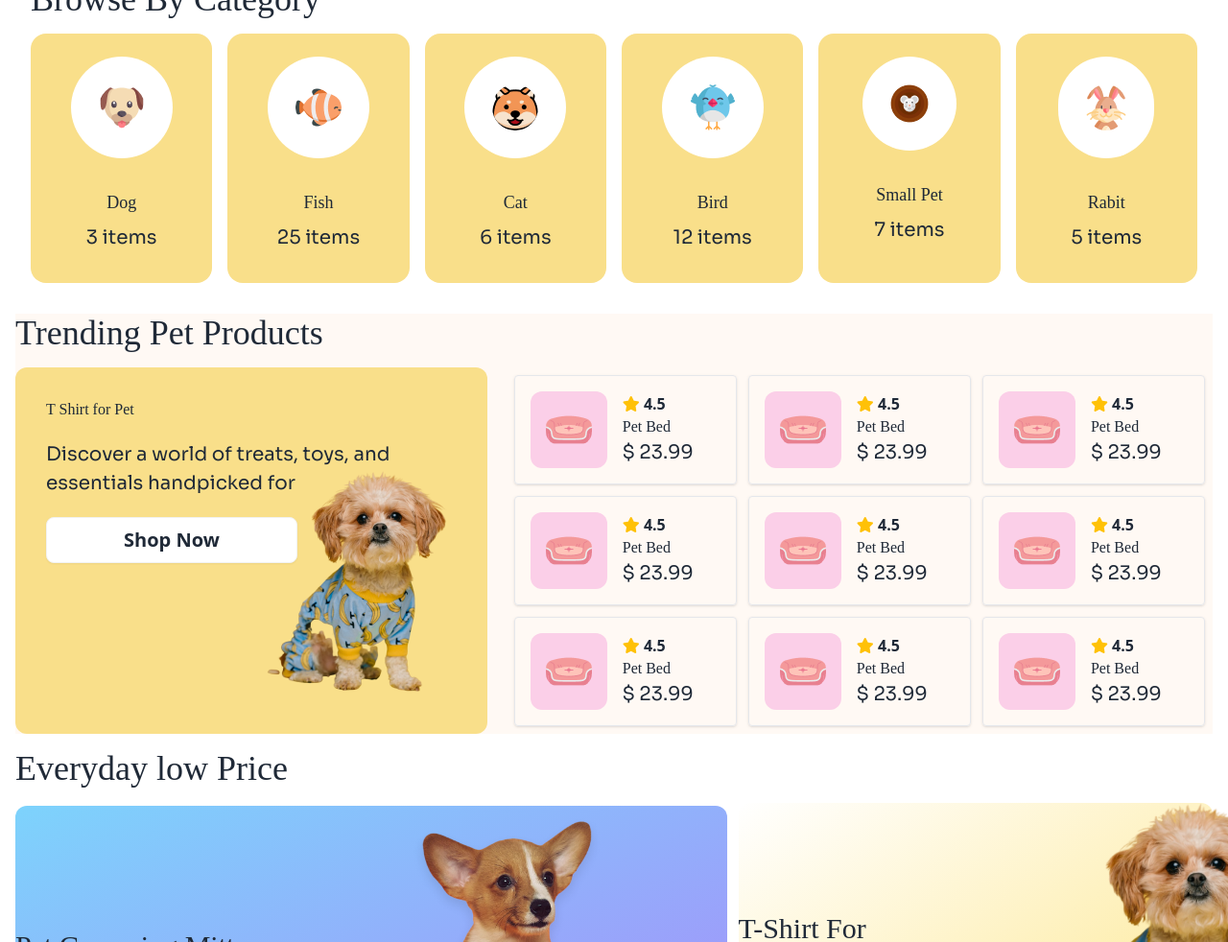
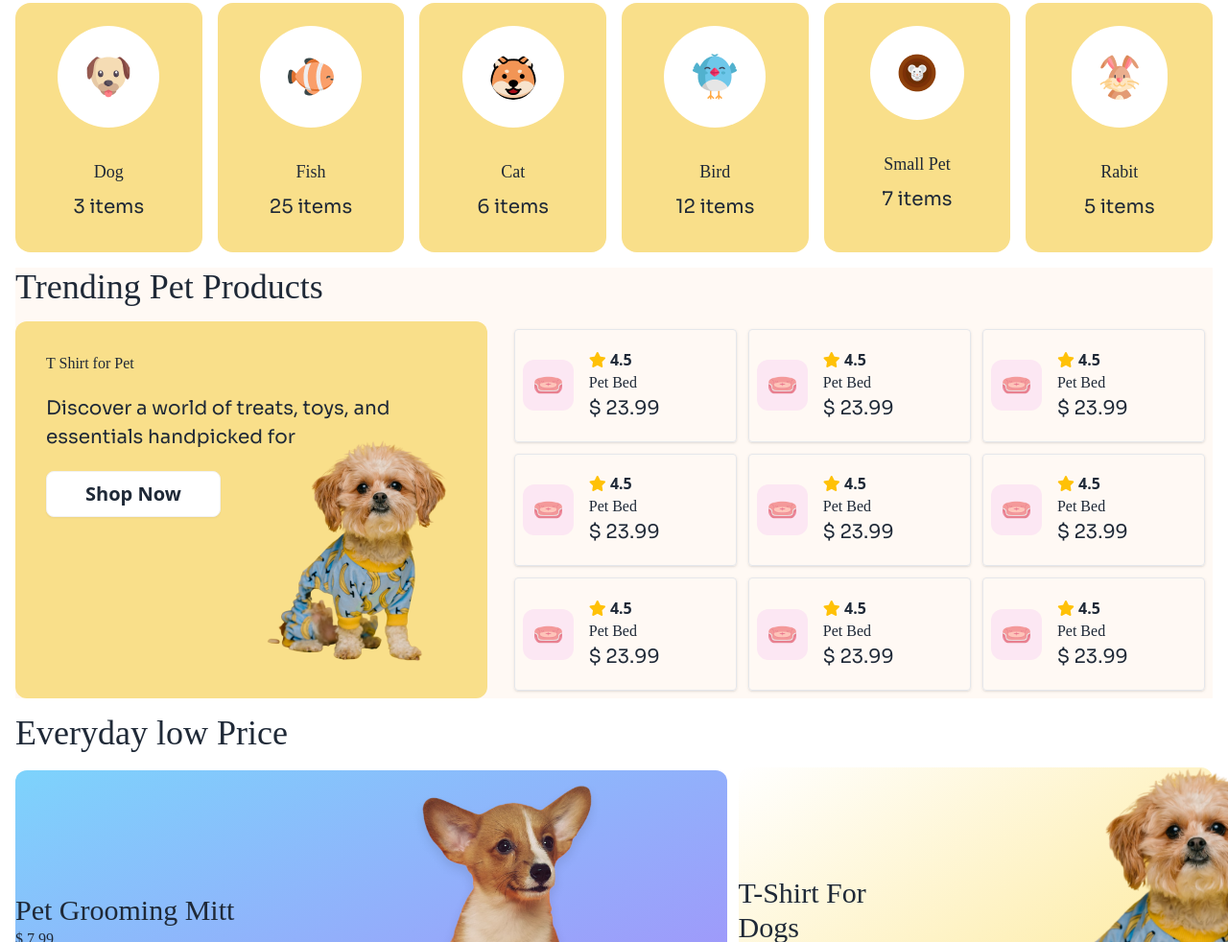
Before and after one commit to ashiful2002/b11-assignment-3, a plain HTML site: page index.html in a window 1280 px wide. Shown: the part 1250-2232 px from the top of the page at 96% size. Drawn offline with nearby package versions, Linux system fonts and the light colour scheme; a web font is replaced by a local one.

Commit message:
fixed some bugs

```diff
--- a/index.html
+++ b/index.html
@@ -68,10 +68,11 @@
 
         <section class=" my-[76px] flex flex-col p-2">
 
-            <div class="z-20">
+            <div class="z-20 ">
                 <h1 class="md:w-[681px] text-[30px] md:text-[56px]">Pamper Your Pet, Because They Deserve the
-                    <span class="animation"> Best Care of you</span>
+                    <span class="animation"> Best Care and Love</span>
                 </h1>
+
                 <p class="md:w-[681px] md:text-[1.25rem]">Discover a world of treats, toys, and essentials handpicked
                     for your
                     furry friends. Shop now and make
@@ -84,8 +85,8 @@
         </section>
 
         <!-- Category section -->
-        <section class="p-4">
-            <!-- # -->
+        <section class="">
+            <!--  -->
             <h1 class="text-2xl md:text-4xl my-4">Browse By Category</h1>
             <div class="grid grid-cols-2 sm:grid-cols-3 md:grid-cols-6 gap-4">
                 <!-- card -->
@@ -158,15 +159,15 @@
                 <div class="bg-[#F9DF8A] rounded-xl p-8 w-full md:w-2/5">
                     <h2>T Shirt for Pet</h2>
                     <p class="my-5">Discover a world of treats, toys, and essentials handpicked for </p>
-                    <button class="btn bg-white px-20 text-[20px]">Shop Now</button>
-                    <img class="ml-56 md:ml-56 -mt-44" src="./assets/cute-pet-small.png" alt="cute pet small">
+                    <button class="btn bg-white px-10 text-[20px]">Shop Now</button>
+                    <img class="ml-32 md:ml-56 -mt-40" src="./assets/cute-pet-small.png" alt="cute pet small">
                 </div>
                 <!-- grid right -->
                 <div class="grid grid-cols-2 md:grid-cols-3 p-2 gap-3 md:w-3/5 ">
                     <!-- single card -->
-                    <div class="flex items-center gap-4 border shadow p-4 rounded">
-                        <div class="bg-pink-200 rounded-xl p-4">
-                            <img src="./assets/pet-couch.png" alt="cartoon">
+                    <div class="flex items-center gap-4 border shadow p-2 rounded">
+                        <div class="bg-pink-100 rounded-xl p-3">
+                            <img class="w-[29px]" src="./assets/pet-couch.png" alt="cartoon">
                         </div>
                         <div>
                             <i class="fa-solid fa-star text-[#FFC107]"></i> <span class="font-semibold">4.5</span>
@@ -175,9 +176,9 @@
                         </div>
                     </div>
                     <!-- single card -->
-                    <div class="flex items-center gap-4 border shadow p-4 rounded">
-                        <div class="bg-pink-200 rounded-xl p-4">
-                            <img src="./assets/pet-couch.png" alt="cartoon">
+                    <div class="flex items-center gap-4 border shadow p-2 rounded">
+                        <div class="bg-pink-100 rounded-xl p-3">
+                            <img class="w-[29px]" src="./assets/pet-couch.png" alt="cartoon">
                         </div>
                         <div>
                             <i class="fa-solid fa-star text-[#FFC107]"></i> <span class="font-semibold">4.5</span>
@@ -186,9 +187,9 @@
                         </div>
                     </div>
                     <!-- single card -->
-                    <div class="flex items-center gap-4 border shadow p-4 rounded">
-                        <div class="bg-pink-200 rounded-xl p-4">
-                            <img src="./assets/pet-couch.png" alt="cartoon">
+                    <div class="flex items-center gap-4 border shadow p-2 rounded">
+                        <div class="bg-pink-100 rounded-xl p-3">
+                            <img class="w-[29px]" src="./assets/pet-couch.png" alt="cartoon">
                         </div>
                         <div>
                             <i class="fa-solid fa-star text-[#FFC107]"></i> <span class="font-semibold">4.5</span>
@@ -197,9 +198,9 @@
                         </div>
                     </div>
                     <!-- single card -->
-                    <div class="flex items-center gap-4 border shadow p-4 rounded">
-                        <div class="bg-pink-200 rounded-xl p-4">
-                            <img src="./assets/pet-couch.png" alt="cartoon">
+                    <div class="flex items-center gap-4 border shadow p-2 rounded">
+                        <div class="bg-pink-100 rounded-xl p-3">
+                            <img class="w-[29px]" src="./assets/pet-couch.png" alt="cartoon">
                         </div>
                         <div>
                             <i class="fa-solid fa-star text-[#FFC107]"></i> <span class="font-semibold">4.5</span>
@@ -208,9 +209,9 @@
                         </div>
                     </div>
                     <!-- single card -->
-                    <div class="flex items-center gap-4 border shadow p-4 rounded">
-                        <div class="bg-pink-200 rounded-xl p-4">
-                            <img src="./assets/pet-couch.png" alt="cartoon">
+                    <div class="flex items-center gap-4 border shadow p-2 rounded">
+                        <div class="bg-pink-100 rounded-xl p-3">
+                            <img class="w-[29px]" src="./assets/pet-couch.png" alt="cartoon">
                         </div>
                         <div>
                             <i class="fa-solid fa-star text-[#FFC107]"></i> <span class="font-semibold">4.5</span>
@@ -219,9 +220,9 @@
                         </div>
                     </div>
                     <!-- single card -->
-                    <div class="flex items-center gap-4 border shadow p-4 rounded">
-                        <div class="bg-pink-200 rounded-xl p-4">
-                            <img src="./assets/pet-couch.png" alt="cartoon">
+                    <div class="flex items-center gap-4 border shadow p-2 rounded">
+                        <div class="bg-pink-100 rounded-xl p-3">
+                            <img class="w-[29px]" src="./assets/pet-couch.png" alt="cartoon">
                         </div>
                         <div>
                             <i class="fa-solid fa-star text-[#FFC107]"></i> <span class="font-semibold">4.5</span>
@@ -230,9 +231,9 @@
                         </div>
                     </div>
                     <!-- single card -->
-                    <div class="flex items-center gap-4 border shadow p-4 rounded">
-                        <div class="bg-pink-200 rounded-xl p-4">
-                            <img src="./assets/pet-couch.png" alt="cartoon">
+                    <div class="flex items-center gap-4 border shadow p-2 rounded">
+                        <div class="bg-pink-100 rounded-xl p-3">
+                            <img class="w-[29px]" src="./assets/pet-couch.png" alt="cartoon">
                         </div>
                         <div>
                             <i class="fa-solid fa-star text-[#FFC107]"></i> <span class="font-semibold">4.5</span>
@@ -241,9 +242,9 @@
                         </div>
                     </div>
                     <!-- single card -->
-                    <div class="flex items-center gap-4 border shadow p-4 rounded">
-                        <div class="bg-pink-200 rounded-xl p-4">
-                            <img src="./assets/pet-couch.png" alt="cartoon">
+                    <div class="flex items-center gap-4 border shadow p-2 rounded">
+                        <div class="bg-pink-100 rounded-xl p-3">
+                            <img class="w-[29px]" src="./assets/pet-couch.png" alt="cartoon">
                         </div>
                         <div>
                             <i class="fa-solid fa-star text-[#FFC107]"></i> <span class="font-semibold">4.5</span>
@@ -252,9 +253,9 @@
                         </div>
                     </div>
                     <!-- single card -->
-                    <div class="hidden md:flex  items-center gap-4 border shadow p-4 rounded">
-                        <div class="bg-pink-200 rounded-xl p-4">
-                            <img src="./assets/pet-couch.png" alt="cartoon">
+                    <div class="hidden md:flex items-center gap-4 border shadow p-2 rounded">
+                        <div class="bg-pink-100 rounded-xl p-3">
+                            <img class="w-[29px]" src="./assets/pet-couch.png" alt="cartoon">
                         </div>
                         <div>
                             <i class="fa-solid fa-star text-[#FFC107]"></i> <span class="font-semibold">4.5</span>
@@ -262,6 +263,7 @@
                             <p>$ 23.99</p>
                         </div>
                     </div>
+
 
 
                 </div>
--- a/styles/style.css
+++ b/styles/style.css
@@ -36,15 +36,16 @@ p {
   color: #ffdc26;
   position: relative;
   animation-name: text-animation;
-  animation-duration: 3s;
+  animation-duration: 5s;
   /* animation-iteration-count: infinite; */
 }
 
 @keyframes text-animation {
   0% {
     left: -300px;
-    top: 0px;
   }
+
+
   100% {
     left: 0px;
     top: 0px;
```
